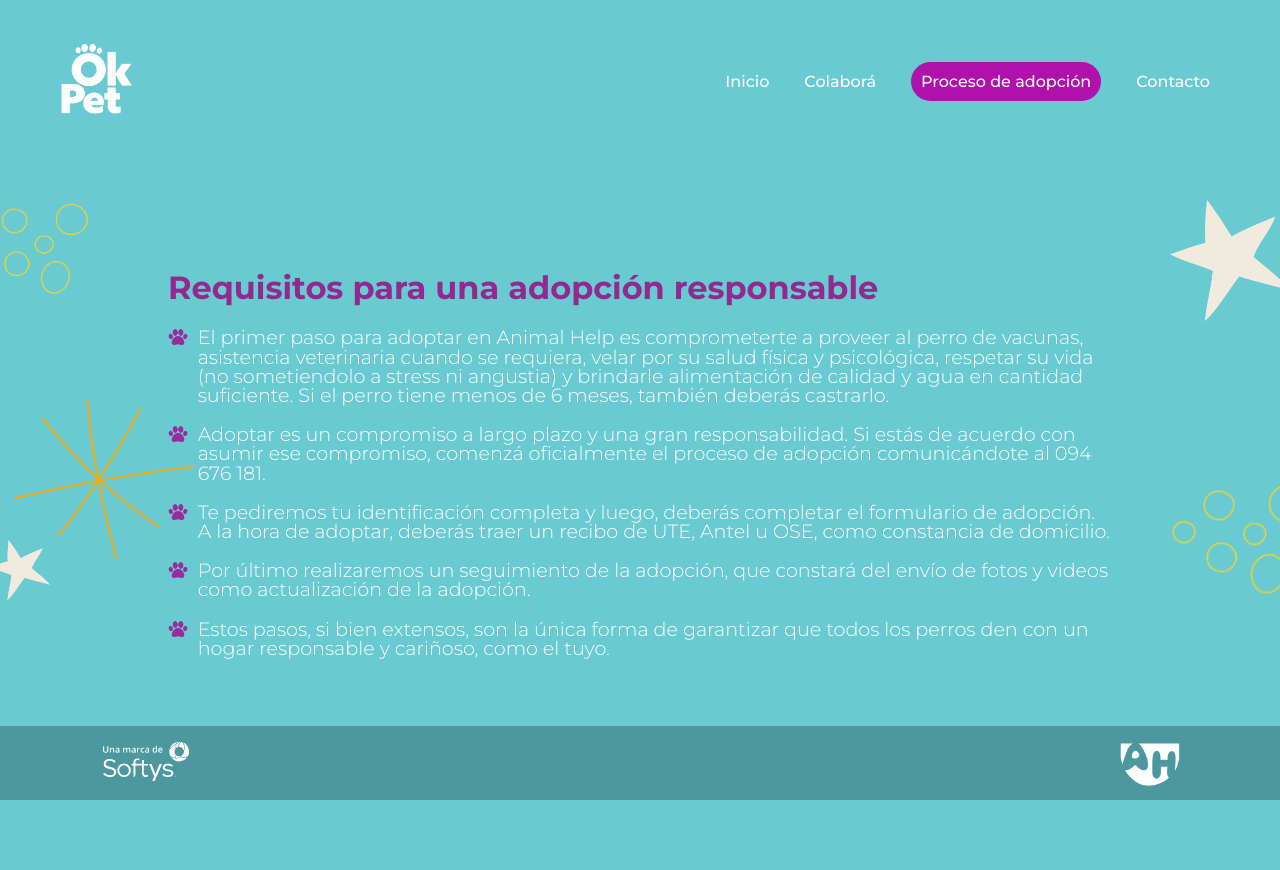
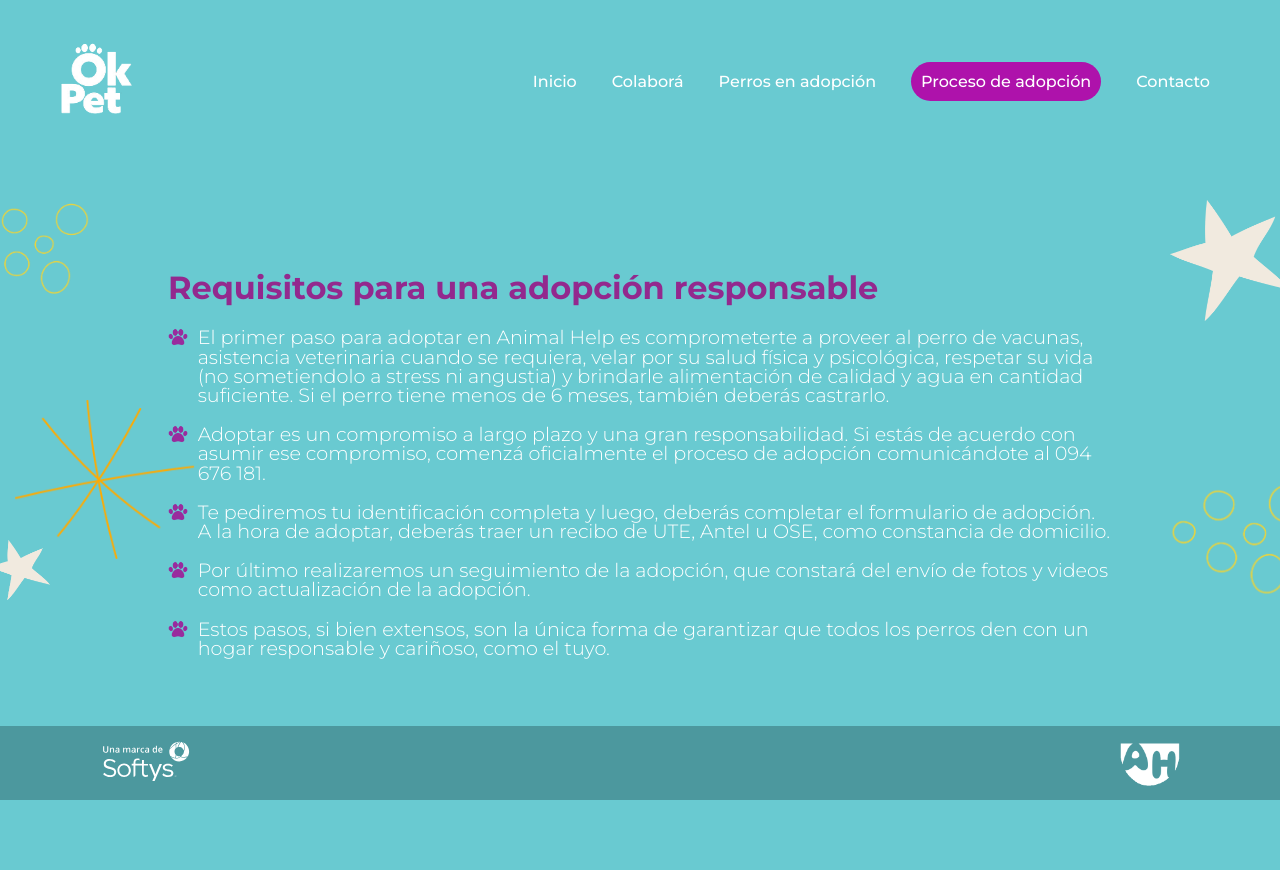
Before and after one commit to VicThor-wpp/perros2, a Flask app: page /requisitos in a window 1280 px wide. Before the commit the page ends 800 px from the top, so only its background shows below. Run offline with Flask 3, Linux system fonts and the light colour scheme; some libraries are stand-ins or nearby versions.

Commit message:
Cambios de las 18:30

```diff
--- a/app.py
+++ b/app.py
@@ -164,7 +164,7 @@ def colabora():
     return render_template('colabora.html')
 
 @app.route('/galeria')
-def adopcion():
+def galeria():
     return render_template('perros-en-adopcion.html')
 
 @app.route('/requisitos')
--- a/static/css/custom/index-no-split.css
+++ b/static/css/custom/index-no-split.css
@@ -232,7 +232,6 @@ CONTACTO
 
 .formulariocontacto {
   width: 50vw;
-  height: 100%;
   padding: 10%;
 }
 
@@ -286,7 +285,7 @@ a.button:before {
 }
 
 #requisitos {
-  padding: 5% 10%;
+  padding: 5% 10% 15% 10%;
   max-width: 1200px;
   margin: 0 auto;
 }
@@ -402,7 +401,8 @@ a.galeria {
 }
 
 .centered-section.intro {
-  margin-top: 4%;
+  padding-top: 1%;
+  padding-bottom: 15%;
 }
 
 form {
--- a/templates/base.html
+++ b/templates/base.html
@@ -198,9 +198,8 @@
           <ul class="menu" id="menu">
             <li><a href="{{ url_for('upload') }}">Inicio</a></li>
             <li><a href="{{ url_for('colabora') }}">Colaborá</a></li>
-            <li>
-              <a href="{{ url_for('requisitos') }}">Proceso de adopción</a>
-            </li>
+            <li><a href="{{ url_for('galeria') }}">Perros en adopción</a></li>
+            <li><a href="{{ url_for('requisitos') }}">Proceso de adopción</a></li>
             <li><a href="{{ url_for('contacto') }}">Contacto</a></li>
           </ul>
         </nav>
```
Also changed, not shown: 1 other file.
